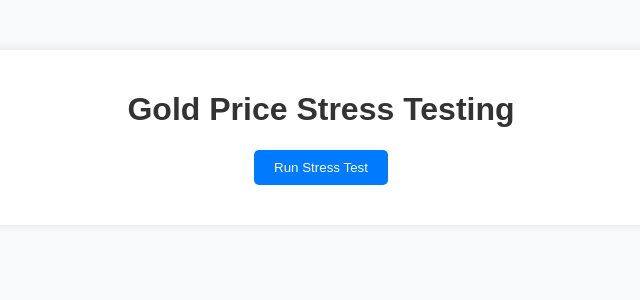
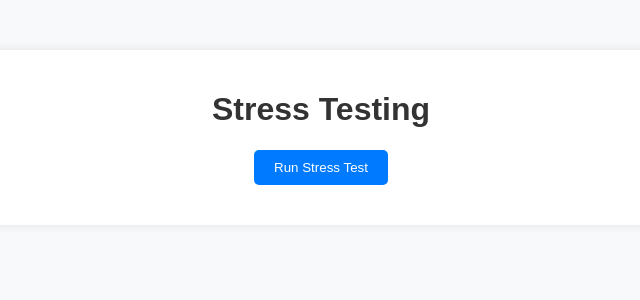
Before and after one commit to GeraldNdlovu/Financial_Stress_Testing, a Flask app: page / in a window 1280 px wide. Shown: the top 300 px of the page, without its empty margins (319-959 px from the left). Run offline with Flask 3, Linux system fonts and the light colour scheme.

Commit message:
Update index.html

```diff
--- a/templates/index.html
+++ b/templates/index.html
@@ -6,7 +6,7 @@
 </head>
 <body>
     <div class="container">
-        <h1>Gold Price Stress Testing</h1>
+        <h1>Stress Testing</h1>
         <form method="post">
             <button type="submit">Run Stress Test</button>
         </form>
```
